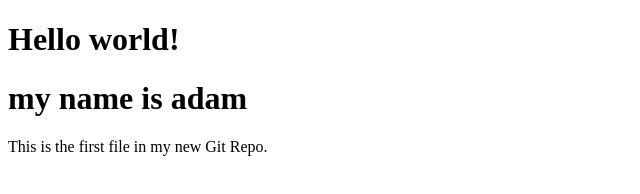
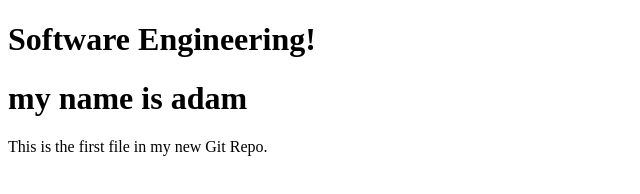
Before and after one commit to adamelhabian/helloo-world, a plain HTML site: page index.html in a window 1280 px wide. Shown: the whole page, without its empty margins (0-640 px from the left). Drawn offline with Linux system fonts and the light colour scheme.

Commit message:
Change header text from 'Hello world!' to 'Software Engineering!'

```diff
--- a/index.html
+++ b/index.html
@@ -5,7 +5,7 @@
 </head>
 <body>
 
-<h1>Hello world!</h1>
+<h1> Software Engineering!</h1>
 <h1>my name is adam</h1>
 <p>This is the first file in my new Git Repo.</p>
 
```
